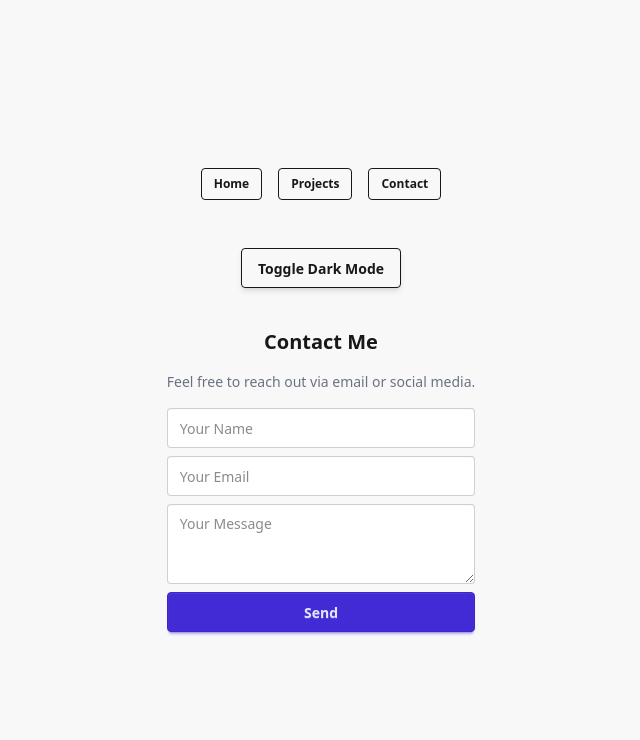
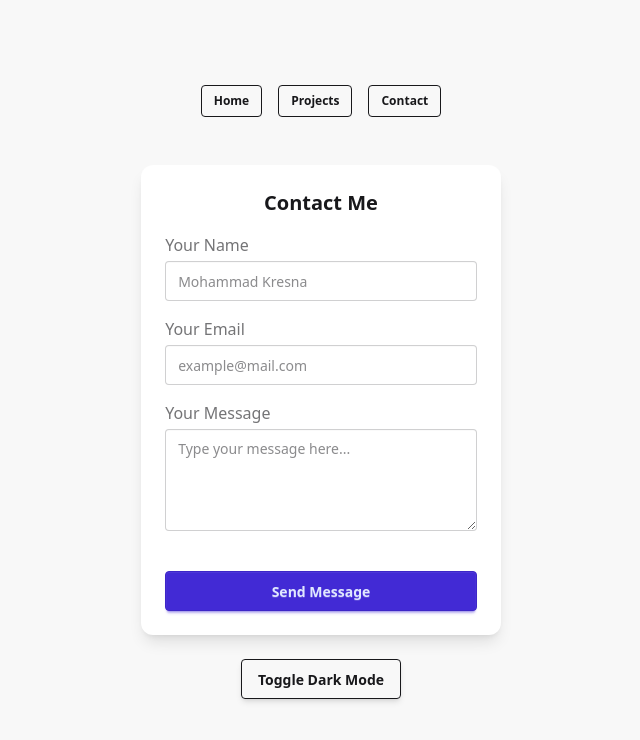
Before and after one commit to Kr3cx/Portofolio-Sederhana, a React (Vite) app: page /contact in a window 1280 px wide. Shown: the top 740 px of the page, without its empty margins (319-959 px from the left). Built offline with nearby package versions, Linux system fonts and the light colour scheme.

Commit message:
Porto-v3

```diff
--- a/package.json
+++ b/package.json
@@ -11,6 +11,7 @@
   },
   "dependencies": {
     "@tailwindcss/vite": "^4.1.4",
+    "axios": "^1.8.4",
     "daisyui": "^5.0.27",
     "lucide-react": "^0.501.0",
     "react": "^19.0.0",
--- a/src/App.jsx
+++ b/src/App.jsx
@@ -1,26 +1,27 @@
-import { useState, useEffect } from 'react';
-import { BrowserRouter as Router, Routes, Route, Link } from 'react-router-dom';
-import ProjectCard from './components/Project';
-import SocialButton from './components/SocialButton';
-import './App.css';
+import { useState, useEffect } from "react";
+import { BrowserRouter as Router, Routes, Route, Link } from "react-router-dom";
+import ProjectCard from "./components/Project";
+import SocialButton from "./components/SocialButton";
+import ContactForm from "./components/ContactForm";
+import "./App.css";
 
 function App() {
-  const [theme, setTheme] = useState('light');
+  const [theme, setTheme] = useState("light");
 
   // Ambil tema dari localStorage saat awal render
   useEffect(() => {
-    const storedTheme = localStorage.getItem('theme');
+    const storedTheme = localStorage.getItem("theme");
     if (storedTheme) {
       setTheme(storedTheme);
-      document.documentElement.setAttribute('data-theme', storedTheme);
+      document.documentElement.setAttribute("data-theme", storedTheme);
     }
   }, []);
 
   const toggleTheme = () => {
-    const newTheme = theme === 'light' ? 'dark' : 'light';
+    const newTheme = theme === "light" ? "dark" : "light";
     setTheme(newTheme);
-    document.documentElement.setAttribute('data-theme', newTheme);
-    localStorage.setItem('theme', newTheme);
+    document.documentElement.setAttribute("data-theme", newTheme);
+    localStorage.setItem("theme", newTheme);
   };
 
   return (
@@ -28,18 +29,16 @@ function App() {
       <div className="min-h-screen flex flex-col items-center justify-center p-6 gap-6 bg-base-200">
         {/* Navigasi */}
         <nav className="flex justify-center gap-4 mb-6">
-          <Link className="btn btn-sm btn-outline" to="/">Home</Link>
-          <Link className="btn btn-sm btn-outline" to="/projects">Projects</Link>
-          <Link className="btn btn-sm btn-outline" to="/contact">Contact</Link>
+          <Link className="btn btn-sm btn-outline" to="/">
+            Home
+          </Link>
+          <Link className="btn btn-sm btn-outline" to="/projects">
+            Projects
+          </Link>
+          <Link className="btn btn-sm btn-outline" to="/contact">
+            Contact
+          </Link>
         </nav>
-
-        {/* Tombol Toggle Tema */}
-        <button
-          onClick={toggleTheme}
-          className="btn btn-outline mb-4 transition transform duration-200 ease-in-out hover:-translate-y-1 active:translate-y-1 active:scale-95 shadow-md hover:shadow-xl"
-        >
-          Toggle {theme === 'light' ? 'Dark' : 'Light'} Mode
-        </button>
 
         {/* Routes */}
         <Routes>
@@ -89,7 +88,7 @@ function App() {
           <Route
             path="/projects"
             element={
-              <div className="grid gap-4 w-full max-w-md mx-auto">
+              <div className="grid gap-4 w-full max-w-md mx-auto ">
                 <ProjectCard
                   title="Todo App"
                   description="A simple todo list with CRUD functionality."
@@ -105,22 +104,16 @@ function App() {
           />
 
           {/* Contact */}
-          <Route
-            path="/contact"
-            element={
-              <div className="text-center space-y-4">
-                <h2 className="text-xl font-semibold">Contact Me</h2>
-                <p className="text-sm text-gray-500">Feel free to reach out via email or social media.</p>
-                <form className="flex flex-col gap-2 w-full max-w-xs mx-auto">
-                  <input type="text" placeholder="Your Name" className="input input-bordered" />
-                  <input type="email" placeholder="Your Email" className="input input-bordered" />
-                  <textarea placeholder="Your Message" className="textarea textarea-bordered"></textarea>
-                  <button type="submit" className="btn btn-primary">Send</button>
-                </form>
-              </div>
-            }
-          />
+          <Route path="/contact" element={<ContactForm />} />
         </Routes>
+
+        {/* Tombol Toggle Tema di Bawah */}
+        <button
+          onClick={toggleTheme}
+          className="btn btn-outline mb-4 transition transform duration-200 ease-in-out hover:-translate-y-1 active:translate-y-1 active:scale-95 shadow-md hover:shadow-xl"
+        >
+          Toggle {theme === "light" ? "Dark" : "Light"} Mode
+        </button>
       </div>
     </Router>
   );
--- /dev/null
+++ b/src/components/ContactForm.jsx
@@ -0,0 +1,99 @@
+import { useState } from "react";
+import axios from "axios";
+
+function ContactForm() {
+  const [form, setForm] = useState({ name: "", email: "", message: "" });
+  const [submitted, setSubmitted] = useState(false);
+
+  const handleChange = (e) => {
+    const name = e.target.name;
+    const value = e.target.value;
+    setForm({ ...form, [name]: value });
+  };
+
+  const handleSubmit = async (e) => {
+    e.preventDefault();
+
+    try {
+      const res = await axios.post("https://formspree.io/f/xoqgplnk", form);
+
+      if (res.status === 200) {
+        setSubmitted(true);
+      } else {
+        alert("Failed to send message. Please try again.");
+      }
+    } catch (error) {
+      alert("Something went wrong.");
+      console.log(error);
+    }
+  };
+
+  if (submitted) {
+    return (
+      <div className="text-center">
+        <h2 className="text-xl font-semibold">Thank you for your message!</h2>
+        <p className="text-sm text-gray-500">We'll get back to you soon.</p>
+      </div>
+    );
+  }
+
+  return (
+    <form
+      className="form-control max-w-md mx-auto gap-4 bg-base-100 shadow-lg p-6 rounded-xl flex flex-col"
+      onSubmit={handleSubmit}
+    >
+      <h2 className="text-xl font-semibold text-center">Contact Me</h2>
+
+      <div className="form-group">
+        <label className="label pb-1">
+          <span className="label-text font-medium">Your Name</span>
+        </label>
+        <input
+          type="text"
+          name="name"
+          value={form.name}
+          onChange={handleChange}
+          placeholder="Mohammad Kresna"
+          className="input input-bordered w-full"
+          required
+        />
+      </div>
+
+      <div className="form-group">
+        <label className="label pb-1">
+          <span className="label-text font-medium">Your Email</span>
+        </label>
+        <input
+          type="email"
+          name="email"
+          value={form.email}
+          onChange={handleChange}
+          placeholder="example@mail.com"
+          className="input input-bordered w-full"
+          required
+        />
+      </div>
+
+      <div className="form-group">
+        <label className="label pb-1">
+          <span className="label-text font-medium">Your Message</span>
+        </label>
+        <textarea
+          name="message"
+          value={form.message}
+          onChange={handleChange}
+          className="textarea textarea-bordered w-full"
+          placeholder="Type your message here..."
+          rows={4}
+          required
+        ></textarea>
+      </div>
+
+      <button type="submit" className="btn btn-primary w-full mt-6">
+        Send Message
+      </button>
+    </form>
+  );
+}
+
+export default ContactForm;
```
Also changed, not shown: 1 other file (tests, documents, lock files or other folders).
